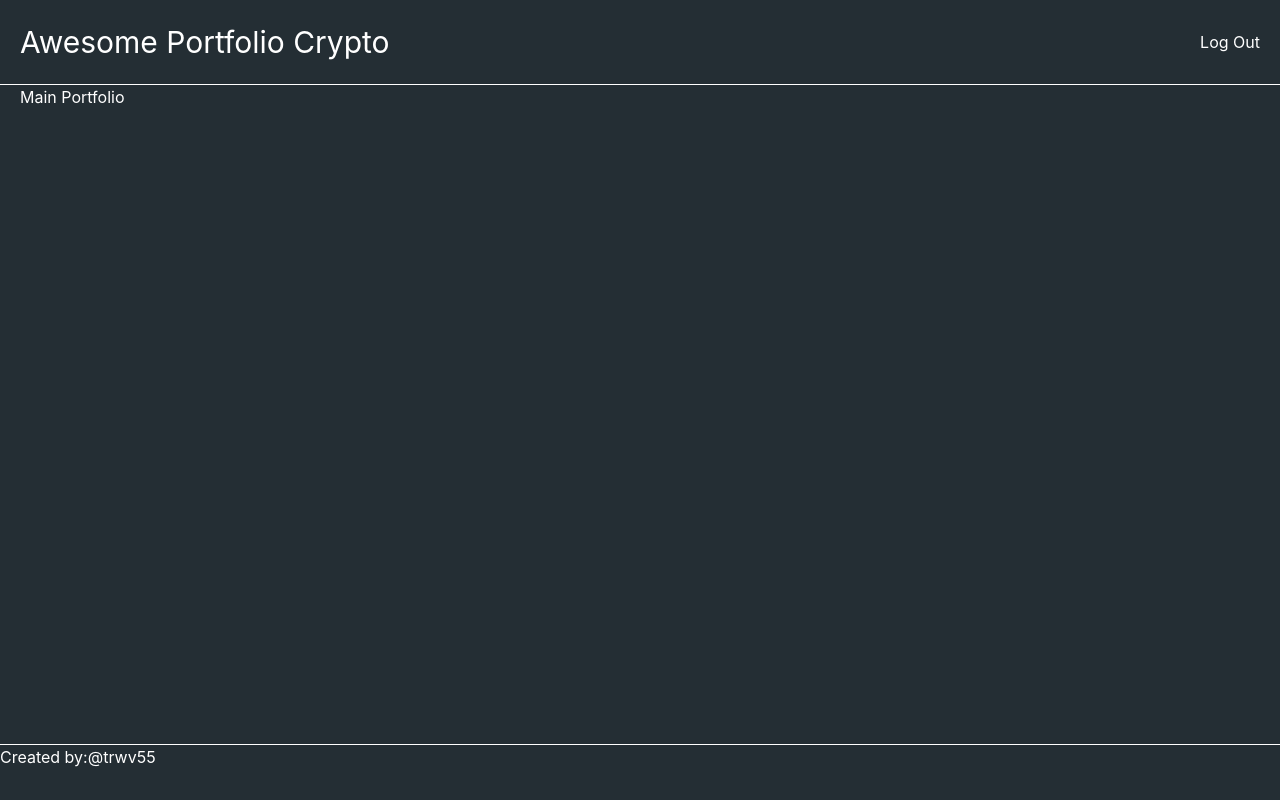
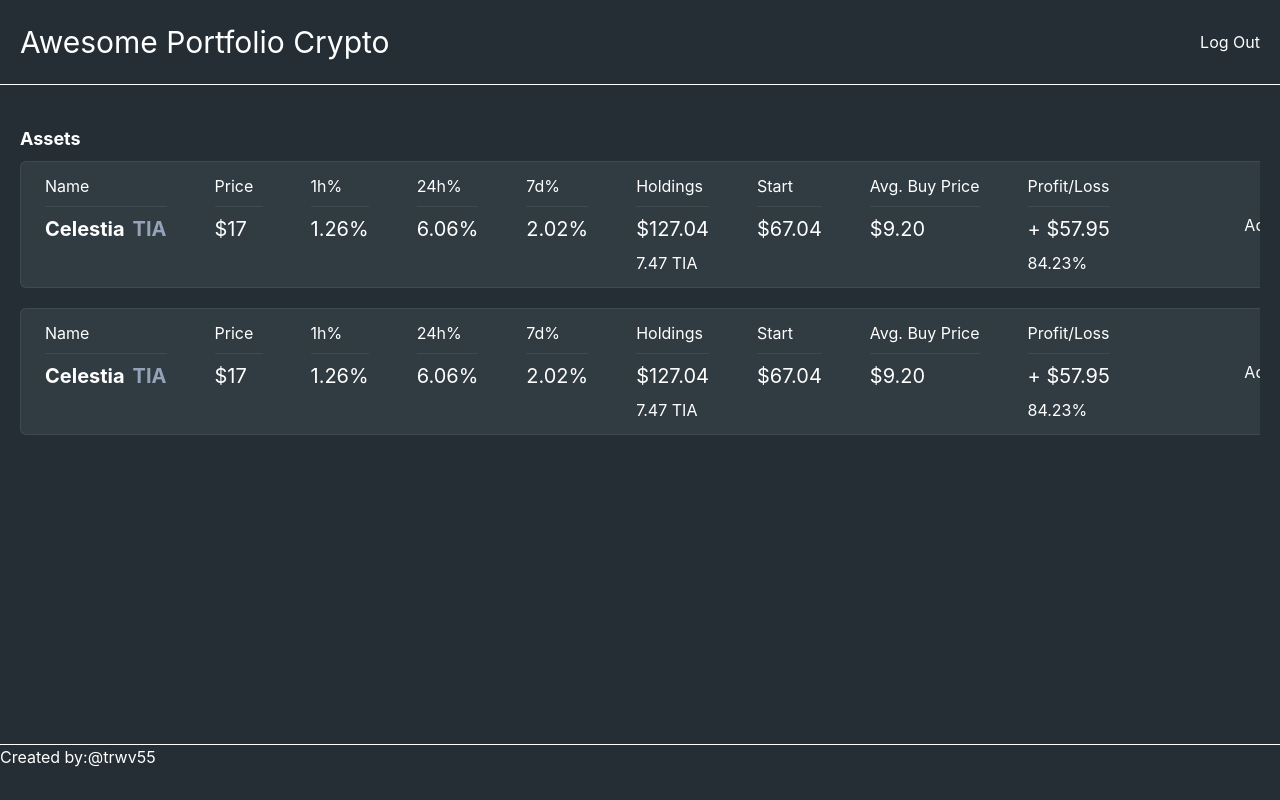
Before and after one commit to trwv55/coins-portfolio, a React (Vite) app: page / in a window 1280 px wide. Built offline with nearby package versions, Linux system fonts and the light colour scheme; a web font is replaced by a local one.

Commit message:
AssetBlock верстка

```diff
--- /dev/null
+++ b/src/components/AssetBlock.jsx
@@ -0,0 +1,64 @@
+import React from 'react';
+
+const AssetBlock = ({ asset }) => {
+    console.log('asset', asset);
+    return (
+        <>
+            <div className="overflow-auto mb-5">
+                <div className="py-3 bg-grey rounded-md border border-solid border-border flex justify-between min-w-[80rem]">
+                    <div className="flex">
+                        <div className="flex flex-col ml-6 mr-6 min-w-14">
+                            <div className="pb-2 border-b border-border">Name</div>
+                            <div className="flex pt-2">
+                                <img src="" alt="" />
+                                <p className="font-bold text-xl">
+                                    Celestia
+                                    <span className="text-slate-400 pl-2">TIA</span>
+                                </p>
+                            </div>
+                        </div>
+                        <div className="flex flex-col ml-6 mr-6 min-w-12">
+                            <div className="pb-2 border-b border-border">Price</div>
+                            <div className="pt-2 text-xl">$17</div>
+                        </div>
+                        <div className="flex flex-col ml-6 mr-6 min-w-12">
+                            <div className="pb-2 border-b border-border">1h%</div>
+                            <div className="pt-2 text-xl">1.26%</div>
+                        </div>
+                        <div className="flex flex-col ml-6 mr-6 min-w-12">
+                            <div className="pb-2 border-b border-border">24h%</div>
+                            <div className="pt-2 text-xl">6.06%</div>
+                        </div>
+                        <div className="flex flex-col ml-6 mr-6 min-w-12">
+                            <div className="pb-2 border-b border-border">7d%</div>
+                            <div className="pt-2 text-xl">2.02%</div>
+                        </div>
+                        <div className="flex flex-col ml-6 mr-6 min-w-12">
+                            <div className="pb-2 border-b border-border">Holdings</div>
+                            <div className="pt-2 text-xl">$127.04</div>
+                            <div className="pt-2 text-base">7.47 TIA</div>
+                        </div>
+                        <div className="flex flex-col ml-6 mr-6 min-w-12">
+                            <div className="pb-2 border-b border-border">Start</div>
+                            <div className="pt-2 text-xl">$67.04</div>
+                        </div>
+                        <div className="flex flex-col ml-6 mr-6 min-w-12">
+                            <div className="pb-2 border-b border-border">Avg. Buy Price</div>
+                            <div className="pt-2 text-xl">$9.20</div>
+                        </div>
+                        <div className="flex flex-col ml-6 mr-6 min-w-12">
+                            <div className="pb-2 border-b border-border">Profit/Loss</div>
+                            <div className="pt-2 text-xl">+ $57.95</div>
+                            <div className="pt-2 text-base">84.23%</div>
+                        </div>
+                    </div>
+                    <div className="flex justify-center items-center mr-6">
+                        <button>Add</button>
+                    </div>
+                </div>
+            </div>
+        </>
+    );
+};
+
+export default AssetBlock;
--- a/src/pages/Home.jsx
+++ b/src/pages/Home.jsx
@@ -1,14 +1,16 @@
 /* eslint-disable no-unused-vars */
 import { useEffect, useState } from 'react';
-import { useDispatch } from 'react-redux';
+import { useDispatch, useSelector } from 'react-redux';
 import { setItems } from '../redux/slices/crypto/slice';
 import { fakeFetchCrypto, fakeFetchAssetes } from '../api';
 import { percentDifference } from '../utils';
-import { setData } from '../redux/slices/assets/slice';
+import { setData, assetsData } from '../redux/slices/assets/slice';
+import AssetBlock from '../components/AssetBlock';
 
 const Main = () => {
     const [loading, setLoading] = useState(false);
     const dispatch = useDispatch();
+    const assets = useSelector(assetsData); // купленные монеты
 
     // добавим новые поля в Assets
     function handleAssets(assets, result) {
@@ -42,7 +44,14 @@ const Main = () => {
 
     return (
         <div className="bg-blackMain text-white grow">
-            <div className="container-app">Main Portfolio</div>
+            <div className="container-app">
+                <div className="mx-auto mt-10">
+                    <p className="font-bold text-lg mb-2">Assets</p>
+                    {assets.map((asset) => (
+                        <AssetBlock key={asset.id} asset={asset} />
+                    ))}
+                </div>
+            </div>
         </div>
     );
 };
--- a/src/redux/slices/assets/slice.js
+++ b/src/redux/slices/assets/slice.js
@@ -30,7 +30,7 @@ const assetsSlice = createSlice({
     },
 });
 
-// Экспортируем экшены и редюсер из Slice
 export const { setData } = assetsSlice.actions;
+export const assetsData = (state) => state.assets.data;
 
 export default assetsSlice.reducer;
--- a/tailwind.config.js
+++ b/tailwind.config.js
@@ -34,6 +34,12 @@ export default {
                 current: 'currentColor',
                 white: '#ffffff',
                 blackMain: 'rgb(36,46,52)',
+                blue: 'rgb(49,142,245)',
+                grey: 'rgb(48,59,66)',
+                border: 'rgba(255, 255, 255, 0.075)',
+            },
+            width: {
+                1300: '1300px',
             },
         },
     },
```
